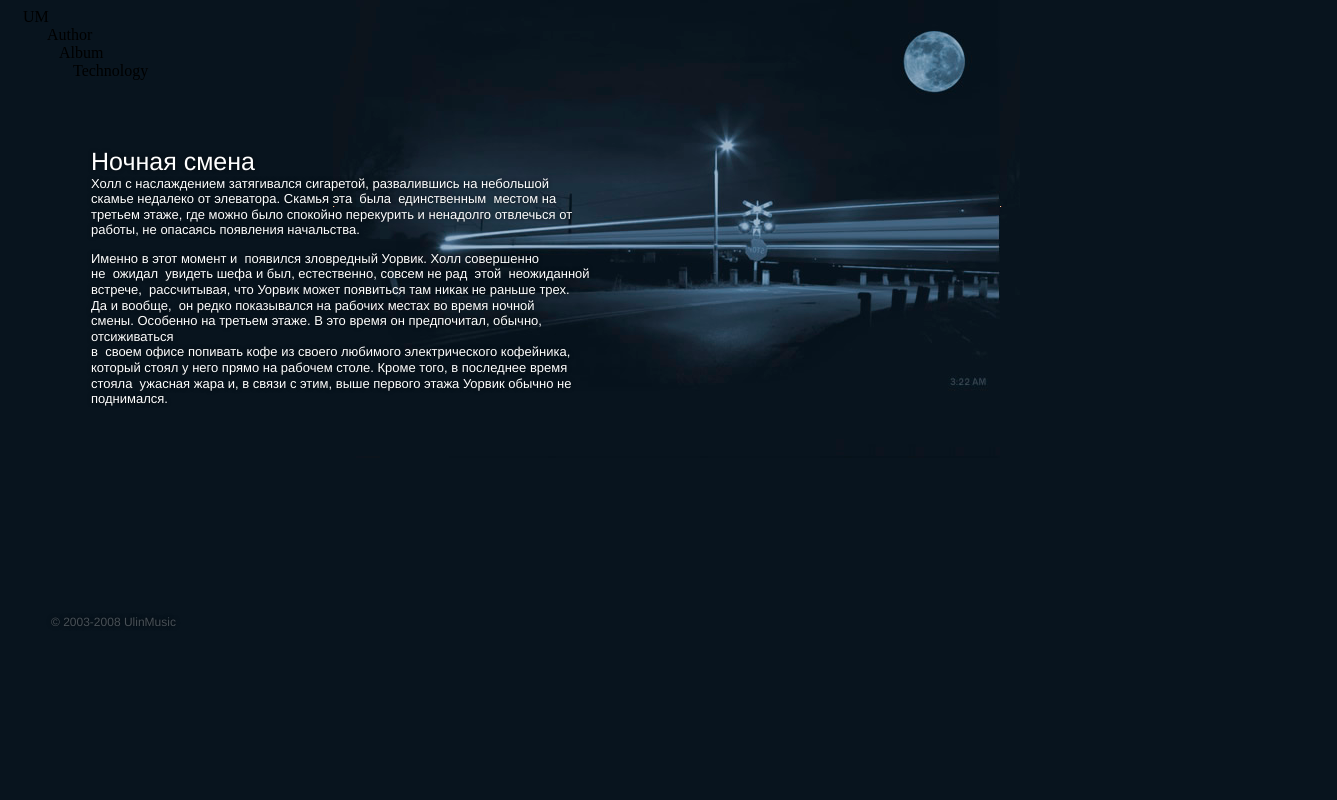
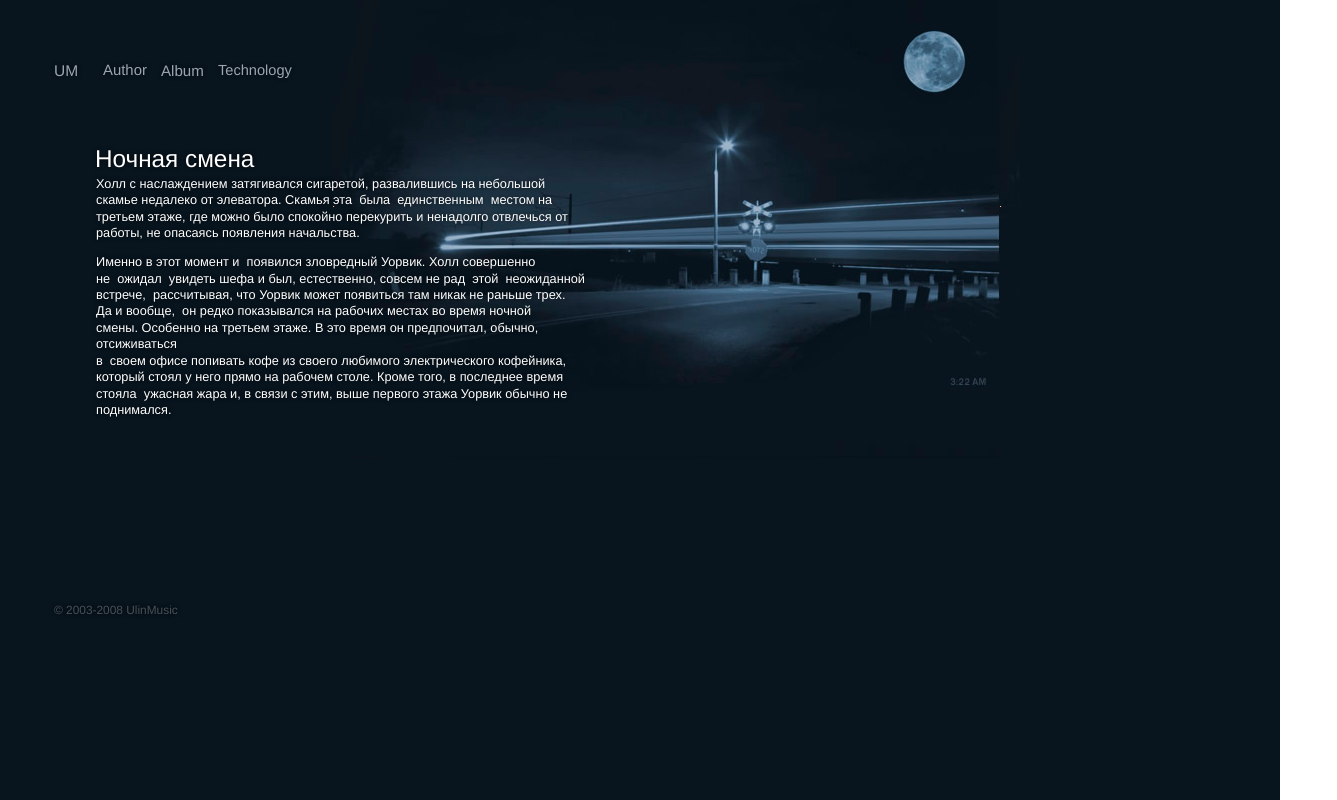
Before and after one commit to ffg5634efw/ffg5634efw.github.io, a plain HTML site: page index.html in a window 1280 px wide. Shown: the whole page, 1337 px wide, since content can reach past the window. Drawn offline with Linux system fonts and the light colour scheme.

Commit message:
Update hw_css.css

```diff
--- a/hw_css.css
+++ b/hw_css.css
@@ -3,61 +3,74 @@
 }
 .header
 {
-    font-size: 25px;
+  font-size: 24.3px;
   font-family: "Franklin Gothic Medium";
   color: rgb(255, 255, 255);
   line-height: 1.2;
   text-align: left;
   text-shadow: 0px 0px 4px rgba(0, 0, 0, 0.65);
   position: absolute;
-    left: 91px;
-    top: 145.5px;
+  left: 95px;
+  top: 143.5px;
 
 }
 .text
 {
-    font-size: 13px;
+  font-size: 12.75px;
   font-family: "Franklin Gothic Medium";
   color: rgb(255, 255, 255);
-    line-height: 1.2;
+  line-height: 1.29;
+  position: relative;
+  left: 1px;
+  top: 3px;
   text-align: left;
   text-shadow: 0px 0px 4px rgba(0, 0, 0, 0.65);
+}
 
-}
-.menu {
-  font-size: 16px;
+
+  .UM {
+    font-size: 15.5px;
     font-family: "Franklin Gothic Medium";
     color: rgba(177, 187, 203, 0.871);
     line-height: 1.2;
     text-align: left;
     text-shadow: 0px 0px 4px rgba(0, 0, 0, 0.65);
-  list-style: none;
-  display: flex;
-  flex-direction: row;
-  position: relative;
-  top: 45px;
-  left: -10px;
-
-  }
-  .UM {
-    position: relative;
-    top: 0px;
-    left: 15px;
+    position: absolute;
+    top: 62px;
+    left: 54px;
   }
   .Author {
-    position: relative;
-    top: 0px;
-    left: 39px;
+    font-size: 14.9px;
+    font-family: "Franklin Gothic Medium";
+    color: rgba(177, 187, 203, 0.871);
+    line-height: 1.2;
+    text-align: left;
+    text-shadow: 0px 0px 4px rgba(0, 0, 0, 0.65);
+    position: absolute;
+    top: 62px;
+    left: 103px;
   }
   .Album {
-    position: relative;
-    top: 0px;
-    left: 51px;
+    font-size: 15.1px;
+    font-family: "Franklin Gothic Medium";
+    color: rgba(177, 187, 203, 0.871);
+    line-height: 1.2;
+    text-align: left;
+    text-shadow: 0px 0px 4px rgba(0, 0, 0, 0.65);
+    position: absolute;
+    top: 62px;
+    left: 161px;
   }
   .Technology {
-    position: relative;
-    top: 0px;
-    left: 65px;
+    font-size: 14.6px;
+    font-family: "Franklin Gothic Medium";
+    color: rgba(177, 187, 203, 0.871);
+    line-height: 1.2;
+    text-align: left;
+    text-shadow: 0px 0px 4px rgba(0, 0, 0, 0.65);
+    position: absolute;
+    top: 62px;
+    left: 218px;
   }
 
   .img {
@@ -69,13 +82,13 @@
     height: 459px;
   }
   .sub {
-    font-size: 12px;
+    font-size: 11.9px;
     font-family: "Franklin Gothic Medium";
     color: rgba(255, 255, 255, 0.271);
     line-height: 1.2;
     text-align: left;
     text-shadow: 0px 0px 4px rgba(0, 0, 0, 0.65);
     position: absolute;
-    left: 51px;
-    top: 615.195px;
+    left: 54px;
+    top: 603.195px;
   }
```
Lines whose indentation alone changed are shown as unchanged.
